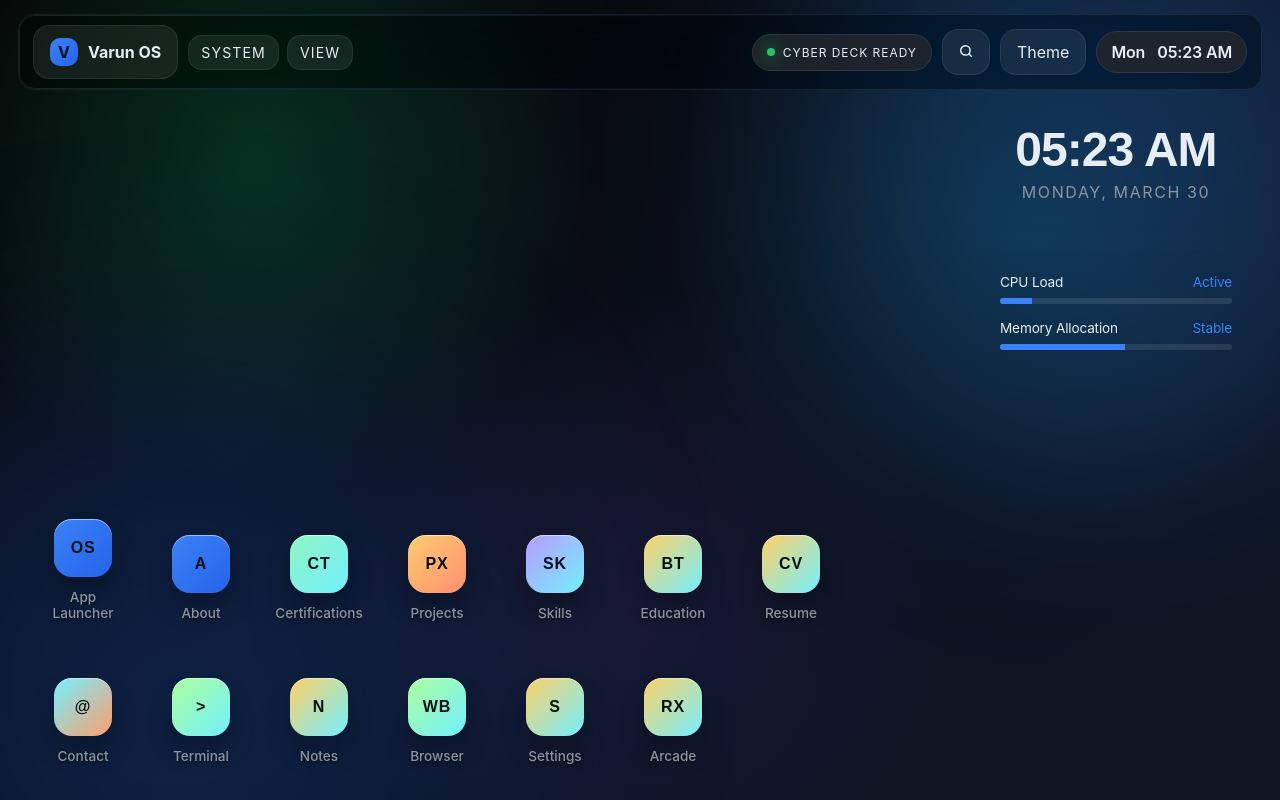
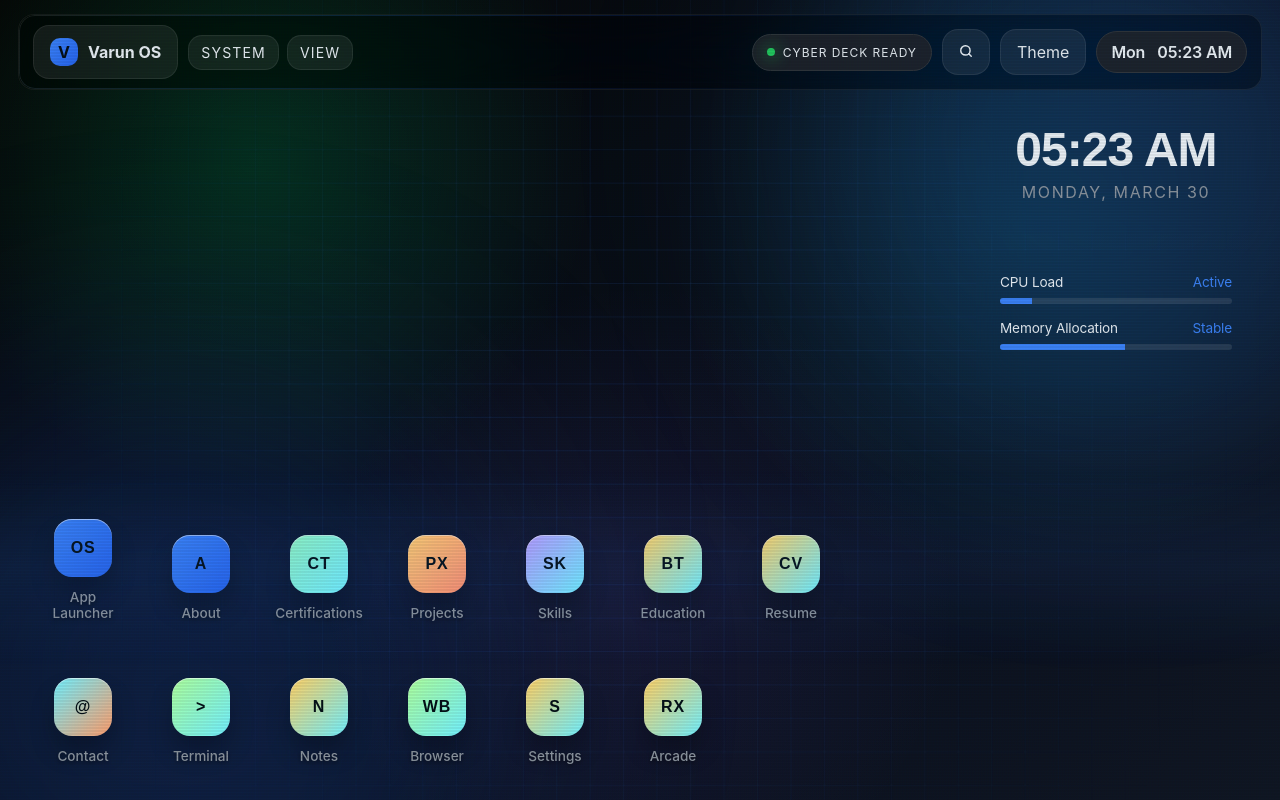
Before and after one commit to varunsingh2409/portfolio-os, a website with bundled scripts: page index.html in a window 1280 px wide. Both pictures are taken after a click on the button "Enter desktop". Built offline with nearby package versions, Linux system fonts and the light colour scheme.

Commit message:
Fix terminal layout flicker and enhance cyber styling

```diff
--- a/app.js
+++ b/app.js
@@ -1048,12 +1048,14 @@ function wireWindowSpecificContent() {
       renderWindows();
       window.setTimeout(() => {
         const input = document.getElementById("terminal-input");
-        if (input) {
+        if (input && window.innerWidth >= 860) {
           input.focus();
         }
       }, 0);
     });
-    window.setTimeout(() => terminalInput.focus(), 0);
+    if (window.innerWidth >= 860) {
+      window.setTimeout(() => terminalInput.focus(), 0);
+    }
   }
 
   const notesArea = document.getElementById("notes-area");
--- a/styles.css
+++ b/styles.css
@@ -459,12 +459,52 @@ body[data-wallpaper="solar"] .wallpaper-layer {
 }
 
 .noise-layer {
-  opacity: 0.14;
+  opacity: 0.8;
   background-image:
-    radial-gradient(rgba(255, 255, 255, 0.4) 0.5px, transparent 0.5px),
-    radial-gradient(rgba(255, 255, 255, 0.2) 0.5px, transparent 0.5px);
-  background-position: 0 0, 12px 12px;
-  background-size: 24px 24px;
+    linear-gradient(color-mix(in srgb, var(--accent) 15%, transparent) 1px, transparent 1px),
+    linear-gradient(90deg, color-mix(in srgb, var(--accent) 15%, transparent) 1px, transparent 1px);
+  background-size: 30px 30px;
+  background-position: center center;
+  mask-image: radial-gradient(circle at center, black 20%, transparent 80%);
+  -webkit-mask-image: radial-gradient(circle at center, black 20%, transparent 80%);
+  perspective: 1000px;
+  transform: scale(1.1);
+  animation: gridPulse 6s infinite alternate;
+}
+
+@keyframes gridPulse {
+  0% { opacity: 0.4; transform: scale(1.1) rotateX(2deg); }
+  100% { opacity: 0.9; transform: scale(1.12) rotateX(-2deg); }
+}
+
+.app-shell::before {
+  content: "";
+  position: fixed;
+  top: 0;
+  left: 0;
+  right: 0;
+  height: 25vh;
+  background: linear-gradient(to bottom, transparent, color-mix(in srgb, var(--accent) 12%, transparent) 50%, transparent);
+  z-index: 9998;
+  opacity: 0.6;
+  pointer-events: none;
+  animation: scanline 10s linear infinite;
+}
+
+.app-shell::after {
+  content: "";
+  position: fixed;
+  inset: 0;
+  background: linear-gradient(rgba(0, 0, 0, 0) 50%, rgba(0, 0, 0, 0.12) 50%), linear-gradient(90deg, rgba(255, 0, 0, 0.02), rgba(0, 255, 0, 0.01), rgba(0, 0, 255, 0.02));
+  background-size: 100% 3px, 3px 100%;
+  z-index: 9999;
+  pointer-events: none;
+  opacity: 0.5;
+}
+
+@keyframes scanline {
+  0% { transform: translateY(-100vh); }
+  100% { transform: translateY(100vh); }
 }
 
 .top-bar {
@@ -644,8 +684,14 @@ body[data-wallpaper="solar"] .wallpaper-layer {
 }
 
 .window.is-active {
-  border-color: color-mix(in srgb, var(--accent) 50%, transparent);
-  box-shadow: var(--shadow-active);
+  border-color: color-mix(in srgb, var(--accent) 70%, transparent);
+  box-shadow: var(--shadow-active), 0 0 10px color-mix(in srgb, var(--accent) 40%, transparent);
+  animation: windowPulse 3s infinite alternate;
+}
+
+@keyframes windowPulse {
+  0% { box-shadow: var(--shadow-active), 0 0 10px color-mix(in srgb, var(--accent) 30%, transparent); }
+  100% { box-shadow: var(--shadow-active), 0 0 30px color-mix(in srgb, var(--accent) 60%, transparent); }
 }
 
 .window-header {
```
